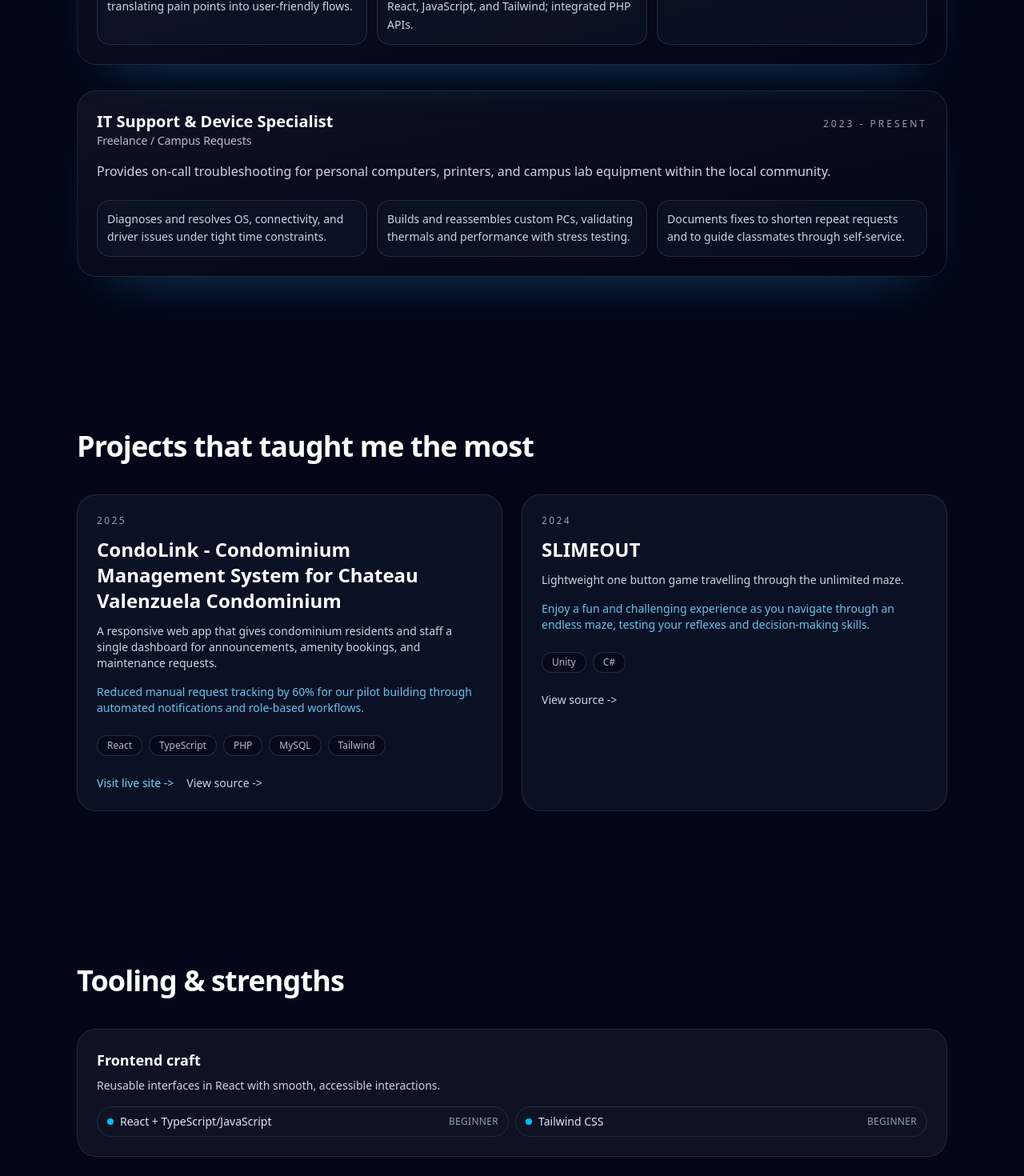
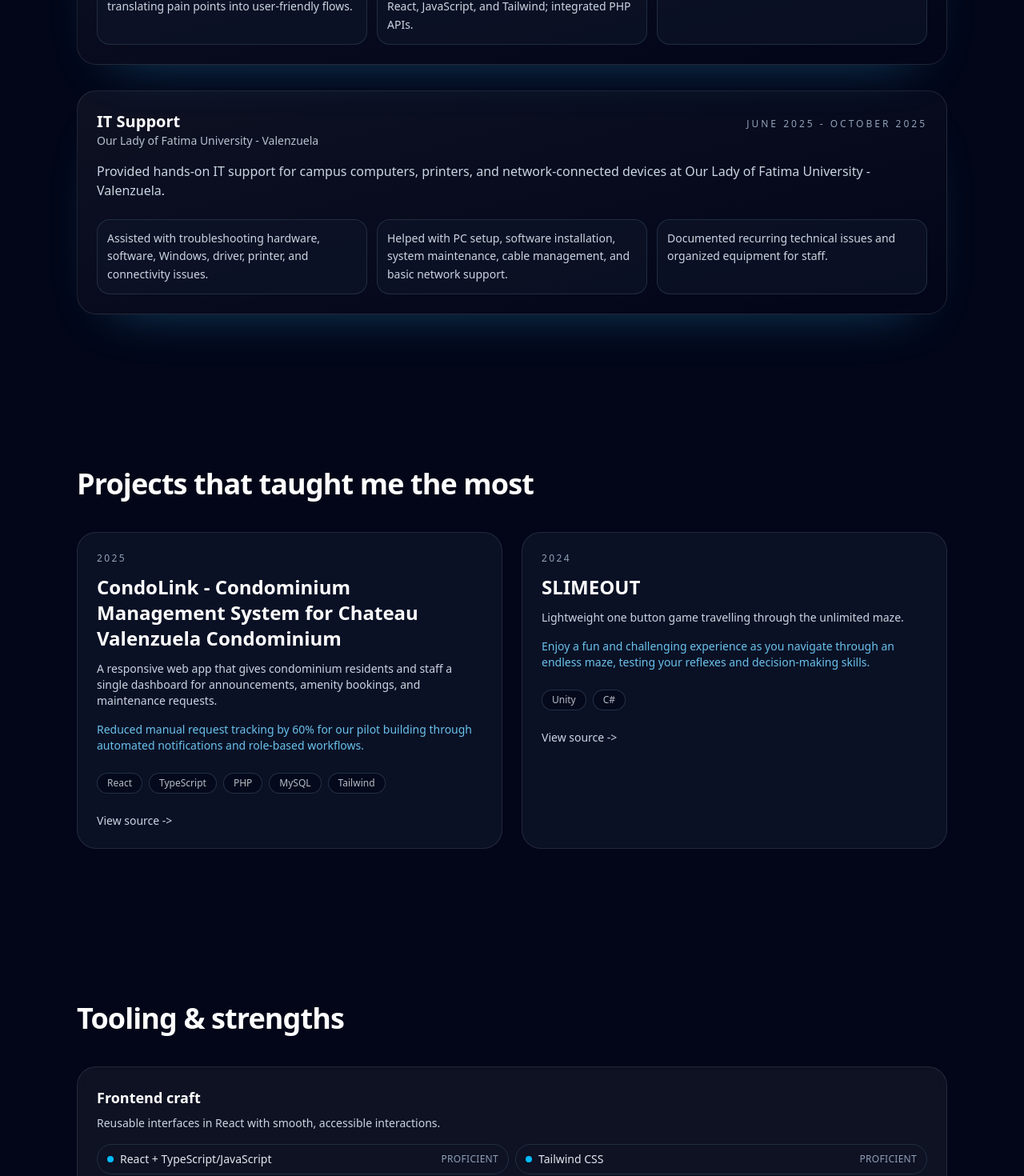
Before and after one commit to iReaching/grad-portfolio, a React (Vite) app: page / in a window 1280 px wide. Shown: the part 2740-4210 px from the top of the page at 80% size. Built offline with nearby package versions, Linux system fonts and the light colour scheme.

Commit message:
Repolish: Changed information to align with facts

```diff
--- a/src/App.tsx
+++ b/src/App.tsx
@@ -26,9 +26,9 @@ const metrics: Metric[] = [
     description: 'Led end-to-end development of a condo management platform used by multiple stakeholders.',
   },
   {
-    label: 'Hours troubleshooting',
-    value: '250+',
-    description: 'Fielding hardware and software issues for classmates, family, and capstone teammates.',
+    label: 'IT Support',
+    value: '468',
+    description: 'Fielding hardware and software issues for staff at Our Lady of Fatima University - Valenzuela.',
   },
 ]
 
@@ -36,7 +36,7 @@ const experiences: Experience[] = [
   {
     title: 'Capstone Leader & Fullstack Developer',
     organisation: 'Pamantasan ng Lungsod ng Valenzuela',
-    timeframe: '2024 - 2025',
+    timeframe: '2024 - 2026',
     description:
       'Designed, built, and maintained CondoLink - a community management platform that centralises bookings, maintenance, and resident communications.',
     bullets: [
@@ -46,15 +46,15 @@ const experiences: Experience[] = [
     ],
   },
   {
-    title: 'IT Support & Device Specialist',
-    organisation: 'Freelance / Campus Requests',
-    timeframe: '2023 - Present',
+    title: 'IT Support',
+    organisation: 'Our Lady of Fatima University - Valenzuela',
+    timeframe: 'June 2025 - October 2025',
     description:
-      'Provides on-call troubleshooting for personal computers, printers, and campus lab equipment within the local community.',
+      'Provided hands-on IT support for campus computers, printers, and network-connected devices at Our Lady of Fatima University - Valenzuela.',
     bullets: [
-      'Diagnoses and resolves OS, connectivity, and driver issues under tight time constraints.',
-      'Builds and reassembles custom PCs, validating thermals and performance with stress testing.',
-      'Documents fixes to shorten repeat requests and to guide classmates through self-service.',
+      'Assisted with troubleshooting hardware, software, Windows, driver, printer, and connectivity issues.',
+      'Helped with PC setup, software installation, system maintenance, cable management, and basic network support.',
+      'Documented recurring technical issues and organized equipment for staff.',
     ],
   },
 ]
@@ -224,17 +224,6 @@ function ProjectsSection() {
                 ))}
               </div>
               <div className="mt-6 flex flex-wrap items-center gap-4 text-sm font-medium">
-                {project.live && (
-                  <a
-                    href={project.live}
-                    target="_blank"
-                    rel="noreferrer"
-                    className="text-sky-300 transition hover:text-sky-200"
-                  >
-                    Visit live site -&gt;
-                  </a>
-                )}
-                {project.repo && (
                 <a
                   href={project.repo}
                   target="_blank"
@@ -243,7 +232,6 @@ function ProjectsSection() {
                 >
                   View source -&gt;
                 </a>
-                )}
               </div>
             </div>
           </article>
--- a/src/data/skills.ts
+++ b/src/data/skills.ts
@@ -14,16 +14,16 @@ export const coreSkills: SkillGroup[] = [
     title: 'Frontend craft',
     summary: 'Reusable interfaces in React with smooth, accessible interactions.',
     skills: [
-      { name: 'React + TypeScript/JavaScript', level: 'Beginner' },
-      { name: 'Tailwind CSS', level: 'Beginner' },
+      { name: 'React + TypeScript/JavaScript', level: 'Proficient' },
+      { name: 'Tailwind CSS', level: 'Proficient' },
     ],
   },
   {
     title: 'Backend & data',
     summary: 'Comfortable wiring APIs, and handling auth.',
     skills: [
-      { name: 'MySQL', level: 'Beginner' },
-      { name: 'PHP', level: 'Beginner' },
+      { name: 'MySQL', level: 'Proficient' },
+      { name: 'PHP', level: 'Proficient' },
     ],
   },
   {
```
Lines whose indentation alone changed are shown as unchanged.
